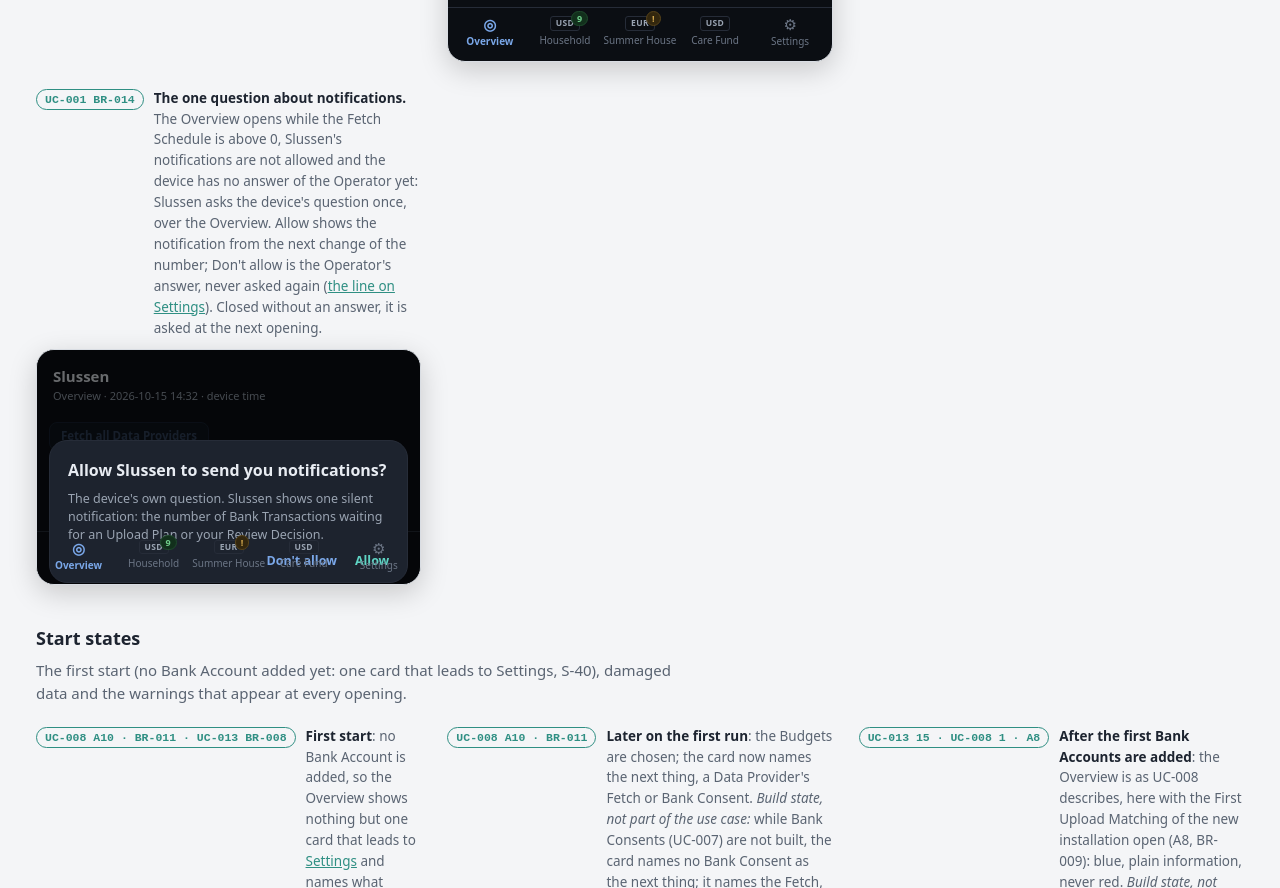
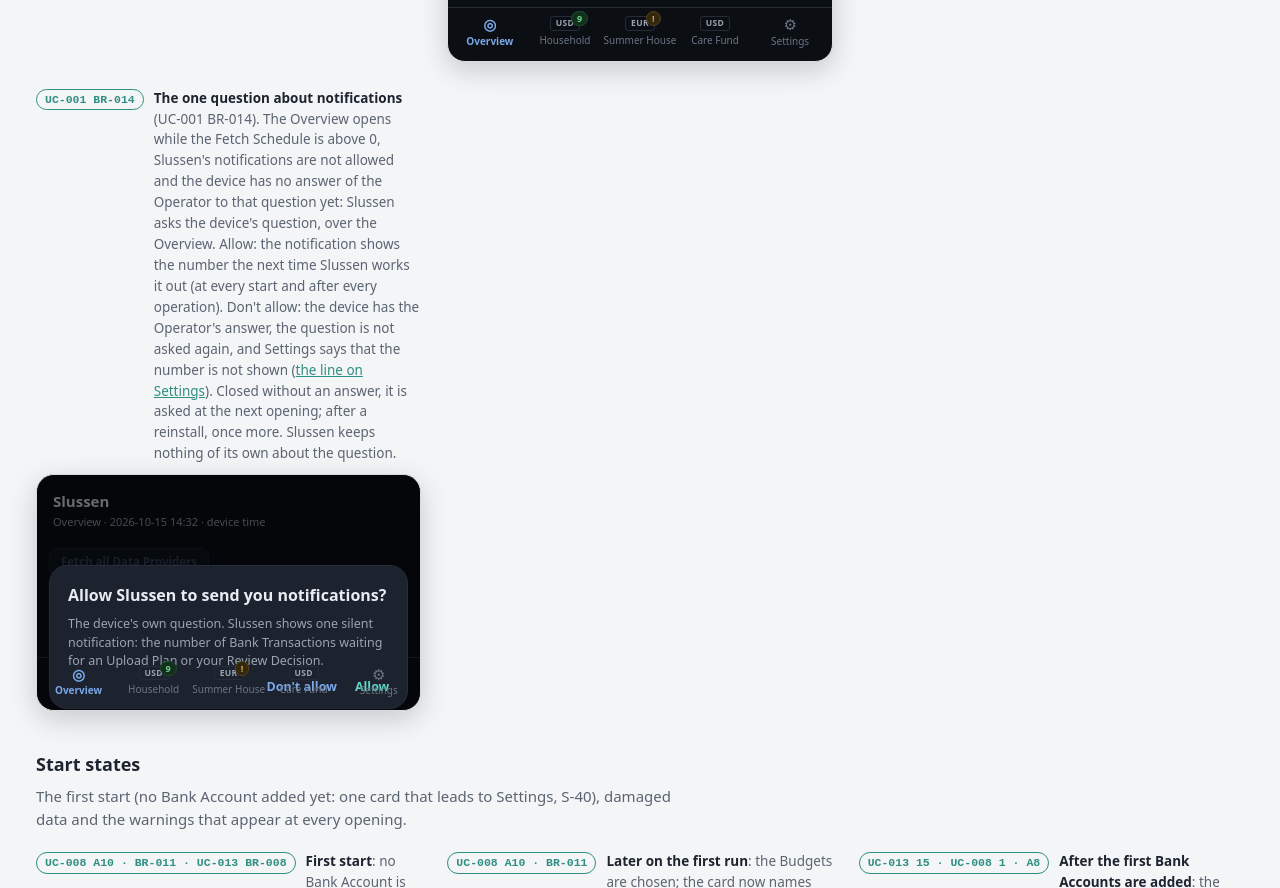
Before and after one commit to flylasse/slussen, a plain HTML site: page docs/mockups/overview.html in a window 1280 px wide. Shown: the part 1208-2096 px from the top of the page. Drawn offline with Linux system fonts and the light colour scheme.

Commit message:
Spec: the review's corrections to S-B-29 to S-B-41 (proposed)
The memo of an HSA line stated for every case with two more test
vectors; a deferred Scheduled Fetch is never started by opening Slussen;
what is and is not shown after a Scheduled Fetch in the background; the
format accepts a file with or without a byte order mark and with LF or
CRLF; the glossary, a mockup caption and smaller points.

Co-Authored-By: Claude Fable 5.2 <noreply@anthropic.com>
Claude-Session: https://claude.ai/code/session_01LKHD1s76NvvxuK2Vz3nVgN

```diff
--- a/docs/mockups/overview.html
+++ b/docs/mockups/overview.html
@@ -356,7 +356,7 @@
 </div>
 </div>
 <div class="state" id="notification-ask">
-<div class="step-label"><span class="n">UC-001 BR-014</span><p><b>The one question about notifications.</b> The Overview opens while the Fetch Schedule is above 0, Slussen's notifications are not allowed and the device has no answer of the Operator yet: Slussen asks the device's question once, over the Overview. Allow shows the notification from the next change of the number; Don't allow is the Operator's answer, never asked again (<a href="settings.html#notifications-off">the line on Settings</a>). Closed without an answer, it is asked at the next opening.</p></div>
+<div class="step-label"><span class="n">UC-001 BR-014</span><p><b>The one question about notifications</b> (UC-001 BR-014). The Overview opens while the Fetch Schedule is above 0, Slussen's notifications are not allowed and the device has no answer of the Operator to that question yet: Slussen asks the device's question, over the Overview. Allow: the notification shows the number the next time Slussen works it out (at every start and after every operation). Don't allow: the device has the Operator's answer, the question is not asked again, and Settings says that the number is not shown (<a href="settings.html#notifications-off">the line on Settings</a>). Closed without an answer, it is asked at the next opening; after a reinstall, once more. Slussen keeps nothing of its own about the question.</p></div>
 <div class="phone">
 <div class="screen-title">Slussen</div>
 <p class="screen-sub">Overview · 2026-10-15 14:32 · device time</p>
```
Also changed, not shown: docs/mockups/budget.html (+1 -1 lines), 7 other files.
